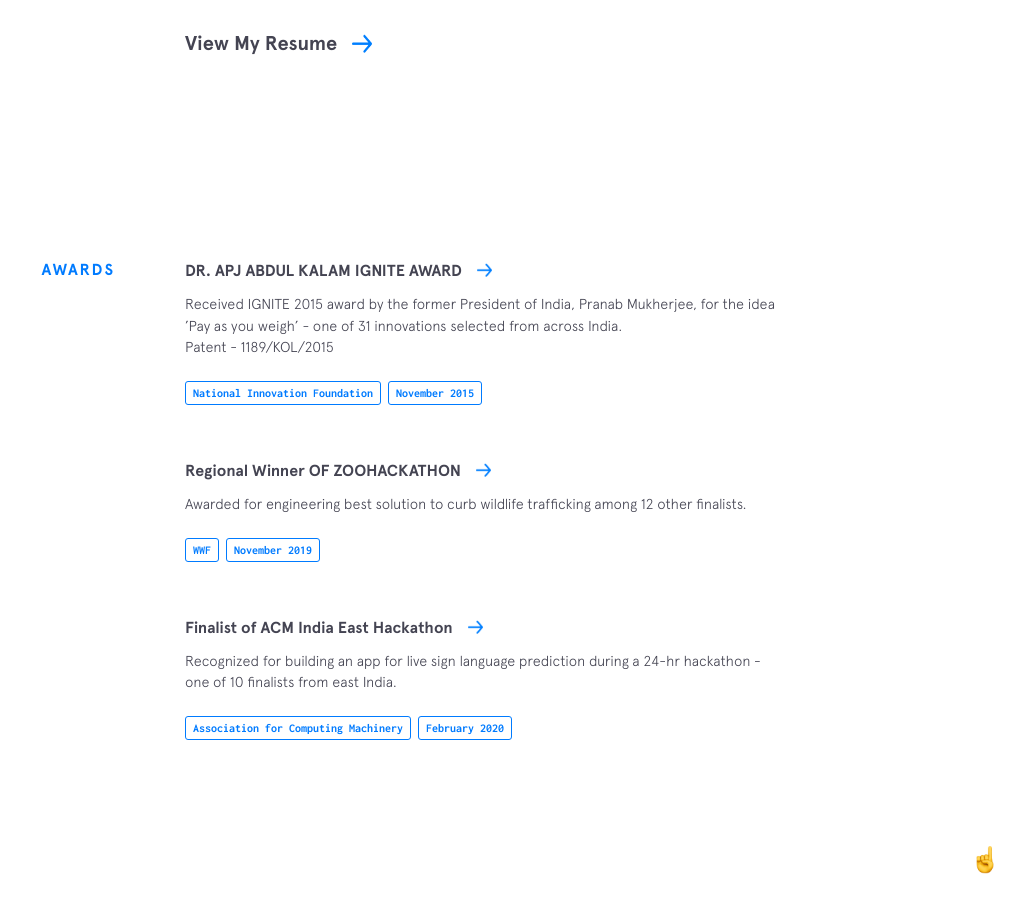
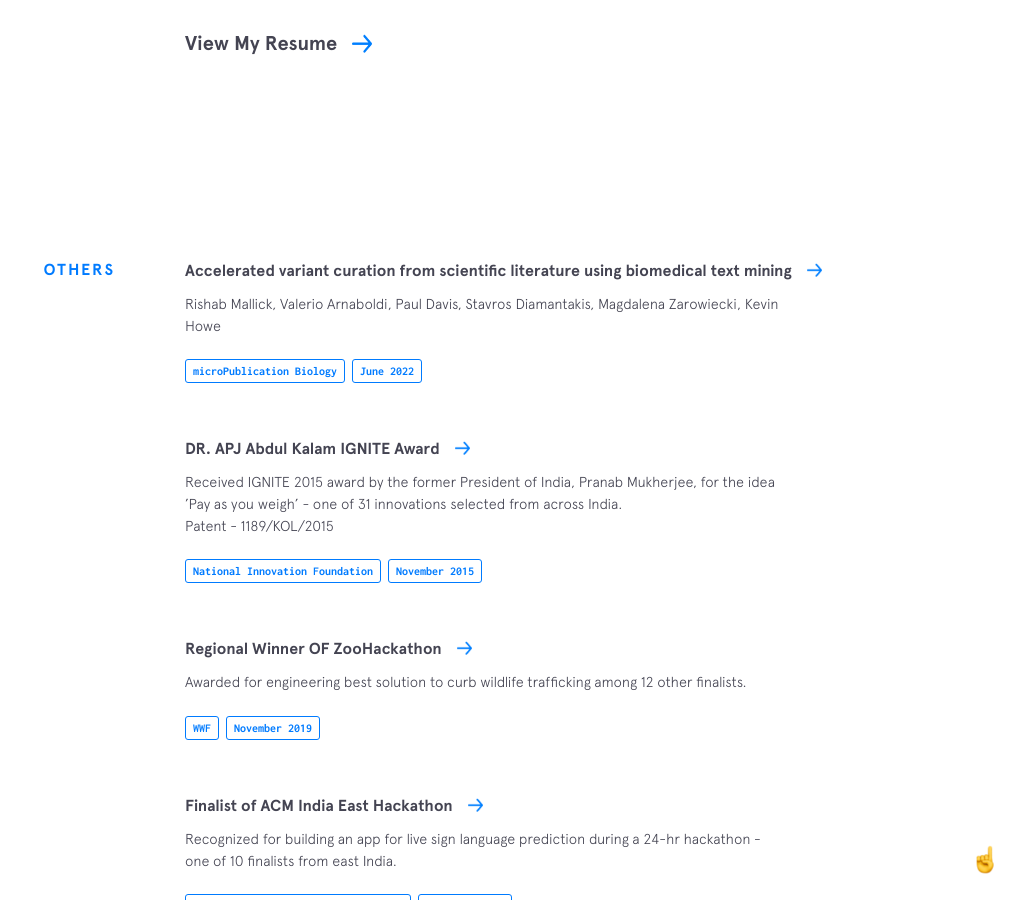
Before and after one commit to rishabgit/rishab.codes, a Jekyll site: the page built from index.html, in a window 1280 px wide and 900 px high, scrolled down 2476 px. Shown: the whole window, without its empty margins (265-1280 px from the left). Built offline with Jekyll 4.4.1, drawn with Linux system fonts in a browser that asks for light colours; nearby versions of some CDN libraries.

Commit message:
added my first publication details

```diff
--- a/_data/other-projects.yml
+++ b/_data/other-projects.yml
@@ -1,4 +1,12 @@
-- name: DR. APJ ABDUL KALAM IGNITE AWARD
+- name: Accelerated variant curation from scientific literature using biomedical text mining
+  url: https://www.ncbi.nlm.nih.gov/pmc/articles/PMC9160977/
+  code: https://www.ncbi.nlm.nih.gov/pmc/articles/PMC9160977/
+  description: Rishab Mallick, Valerio Arnaboldi, Paul Davis, Stavros Diamantakis, Magdalena Zarowiecki, Kevin Howe
+  used:
+    - thing: microPublication Biology
+    - thing: June 2022
+
+- name: DR. APJ Abdul Kalam IGNITE Award
   url: http://nif.org.in/innovation/pay-as-you-weigh/846
   code: http://nif.org.in/innovation/pay-as-you-weigh/846
   description: Received IGNITE 2015 award by the former President of India, Pranab Mukherjee, for the idea ’Pay as you weigh’ - one of 31 innovations selected from across India. <br> Patent - 1189/KOL/2015
@@ -6,7 +14,7 @@
     - thing: National Innovation Foundation
     - thing: November 2015
 
-- name: Regional Winner OF ZOOHACKATHON
+- name: Regional Winner OF ZooHackathon
   url: https://devpost.com/software/zooskersky-team-pineapples-r64sqc
   code: https://devpost.com/software/zooskersky-team-pineapples-r64sqc
   description: Awarded for engineering best solution to curb wildlife trafficking among 12 other finalists.
--- a/_includes/other-projects.html
+++ b/_includes/other-projects.html
@@ -1,5 +1,5 @@
 <section class="section other-projects">
-  <div class="section__title">Awards</div>
+  <div class="section__title">Others</div>
   <div class="section__content">
     {% for project in site.data.other-projects %}
     <div class="project">
```
